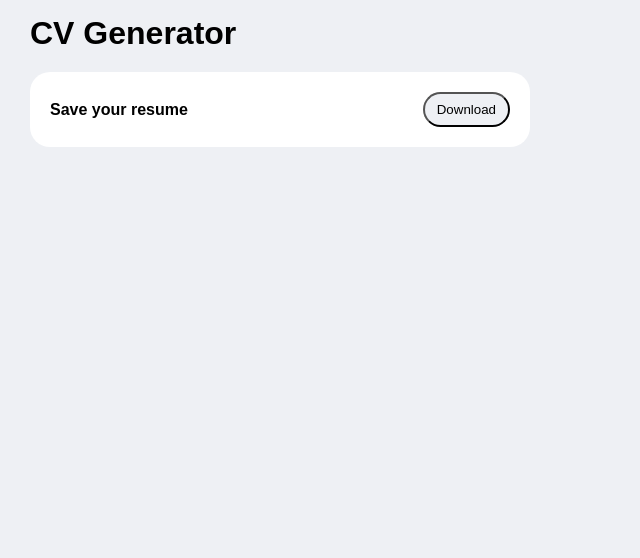
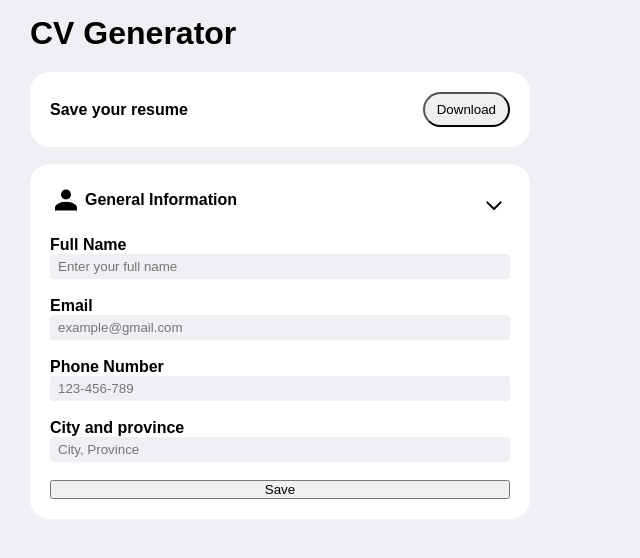
Before and after one commit to NourAmged/cv-application, a React (Vite) app: page / in a window 1280 px wide. Shown: the top 558 px of the page, without its empty margins (0-640 px from the left). Built offline with nearby package versions, Linux system fonts and the light colour scheme.

Commit message:
added general information form (not competed)

```diff
--- a/src/App.jsx
+++ b/src/App.jsx
@@ -1,3 +1,4 @@
+import GeneralInformation from "./components/generalInformation";
 import SaveResume from "./components/saveCV";
 
 function Header() {
@@ -8,7 +9,10 @@ function App() {
   return (
     <>
       <Header />
-      <SaveResume />
+      <div className="container">
+        <SaveResume />
+        <GeneralInformation />
+      </div>
     </>
   );
 }
--- /dev/null
+++ b/src/components/generalInformation.jsx
@@ -0,0 +1,23 @@
+import downArrow from "../assets/down-arrow-5-svgrepo-com.svg";
+import person from "../assets/person-svgrepo-com.svg";
+import GiForm from "./generalInformationForm";
+
+
+function GeneralInformation() {
+  return (
+    <div className="general-information-container">
+      <div className="general-information">
+        <div>
+          <div>
+            <img src={person} width={32} />
+            <p>General Information</p>
+          </div>
+          <img src={downArrow} width={32} />
+        </div>
+        <GiForm />
+      </div>
+    </div>
+  );
+}
+
+export default GeneralInformation;
--- /dev/null
+++ b/src/components/generalInformationForm.jsx
@@ -0,0 +1,21 @@
+function GiForm() {
+  return (
+    <form className="gi-form">
+      <label htmlFor="full-name">Full Name</label>
+      <input id="full-name" required placeholder="Enter your full name" />
+      <br />
+      <label htmlFor="email">Email</label>
+      <input type="email" id="email" placeholder="example@gmail.com" required />
+      <br />
+      <label htmlFor="phone-number">Phone Number</label>
+      <input type="tel" id="phone-number" placeholder="123-456-789" required />
+      <br />
+      <label htmlFor="city-province">City and province</label>
+      <input id="city-province" placeholder="City, Province" required />
+      <br />
+      <button type="submit">Save</button>
+    </form>
+  );
+}
+
+export default GiForm;
--- a/src/index.css
+++ b/src/index.css
@@ -1,21 +1,48 @@
 * {
-    background-color: #eef0f4;
     margin: 0;
     padding: 0;
-    font-family:Arial, Helvetica, sans-serif
+    font-family: Arial, Helvetica, sans-serif
 }
 
-h1{
+body {
+    background-color: #eef0f4;
+}
+
+h1 {
     margin: 15px 0 0 30px;
 }
 
-.cv-download-container{
+.container {
+    display: flex;
+    flex-direction: column;
+    gap: 22px;
+}
+
+.cv-download-container,
+.general-information-container {
     margin: 20px 0 0 30px;
     max-width: 500px;
     height: 50px;
 }
 
-.cv-download{
+
+.general-information {
+    flex-direction: column;
+    padding: 20px;
+    display: flex;
+    background-color: white;
+    border-radius: 20px;
+}
+
+.gi-form{
+    font-weight: 600;
+    display: flex;
+    flex-direction: column;
+
+}
+
+
+.cv-download {
     padding: 20px;
     display: flex;
     background-color: white;
@@ -24,13 +51,29 @@ h1{
     align-items: center;
 }
 
-.cv-download p{
-    background-color: white;
+.download-btn {
+    padding: 8px 12px 8px 12px;
+    border-radius: 22px;
+}
+
+
+.cv-download p,
+.general-information p {
     font-size: 16px;
     font-weight: 600;
 }
 
-.download-btn{
-    padding: 8px 12px 8px 12px;
-    border-radius: 22px;
+.general-information div {
+    display: flex;
+    align-items: center;
+    justify-content: space-between;
+    margin-bottom: 10px;
+    gap: 3px;
 }
+
+.general-information input {
+    background-color: #eef0f4;
+    padding: 5px 8px 5px 8px;
+    border-radius: 4px;
+    border-style: none;
+}
```
Also changed, not shown: src/assets/down-arrow-5-svgrepo-com.svg (added), src/assets/person-svgrepo-com.svg (added).
